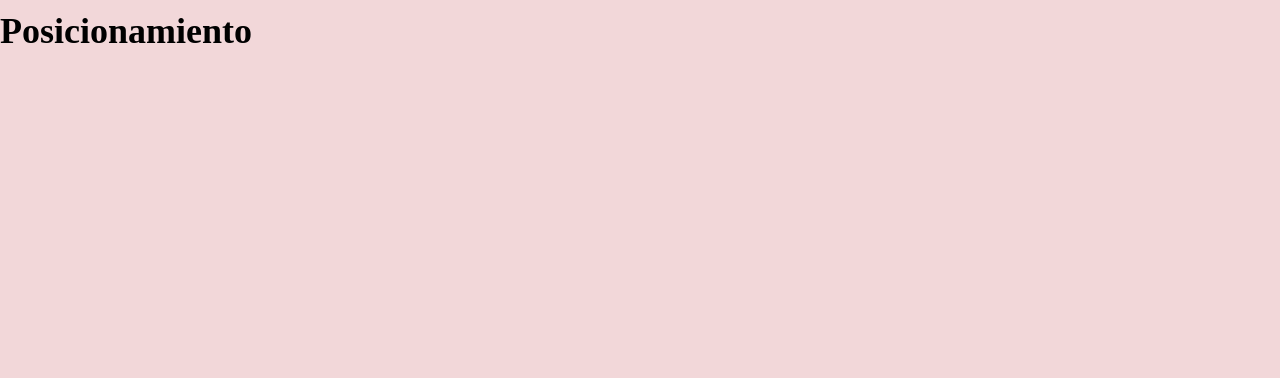
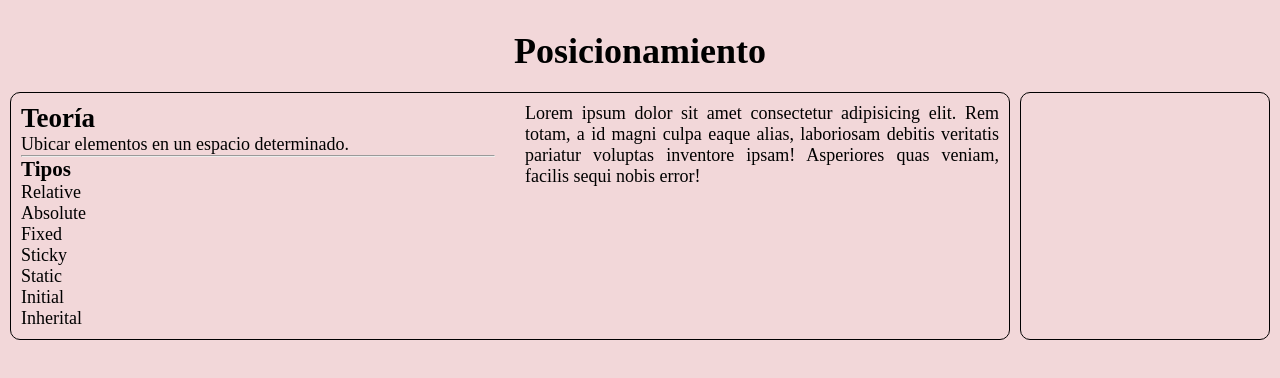
Before and after one commit to pabloskyDev/frontend-teorico, a plain HTML site: page position/index.html in a window 1280 px wide. Drawn offline with Linux system fonts and the light colour scheme.

Commit message:
Adelantar posicionamiento

```diff
--- a/position/index.html
+++ b/position/index.html
@@ -8,6 +8,33 @@
     <title>Posicionamiento</title>
 </head>
 <body class="bg-position">
-    <h1>Posicionamiento</h1>
+    <header class="header">
+        <h1>Posicionamiento</h1>
+    </header>
+    <main class="main">
+        <article>
+            <div class="info-1">
+                <h2>Teoría</h2>
+                <p>Ubicar elementos en un espacio determinado.</p>
+                <hr />
+                <h3>Tipos</h3>
+                <ul>
+                    <li>Relative</li>
+                    <li>Absolute</li>
+                    <li>Fixed</li>
+                    <li>Sticky</li>
+                    <li>Static</li>
+                    <li>Initial</li>
+                    <li>Inherital</li>
+                </ul>
+            </div>
+            <div class="info-2">
+                <p>Lorem ipsum dolor sit amet consectetur adipisicing elit. Rem totam, a id magni culpa eaque alias, laboriosam debitis veritatis pariatur voluptas inventore ipsam! Asperiores quas veniam, facilis sequi nobis error!</p>
+            </div>
+        </article>
+        <section>
+
+        </section>
+    </main>
 </body>
 </html>
--- a/src/css/styles.css
+++ b/src/css/styles.css
@@ -85,10 +85,41 @@ body {
 }
 
 /*** Pestañas diferentes a la principal ***/
-h1 {
-    margin: 10px auto;
+.header {
+    text-align: center;
+    padding: 20px;
 }
 
 .bg-position {
     background-color: #F2D7D9;
+    padding: 10px;
 }
+
+.main {
+    display: flex;
+    flex-direction: row;
+    gap: 10px;
+}
+
+.main article, .main section {
+    border: 1px solid #000;
+    border-radius: 10px;
+    /* height: 30vh; */
+}
+
+.main article {
+    width: 80%;
+    display: flex;
+    flex-direction: row;
+    gap: 10px;
+}
+
+.main article div {
+    padding: 10px;
+    width: 50%;
+    text-align: justify;
+}
+
+.main section {
+    width: 20%;
+}
```
